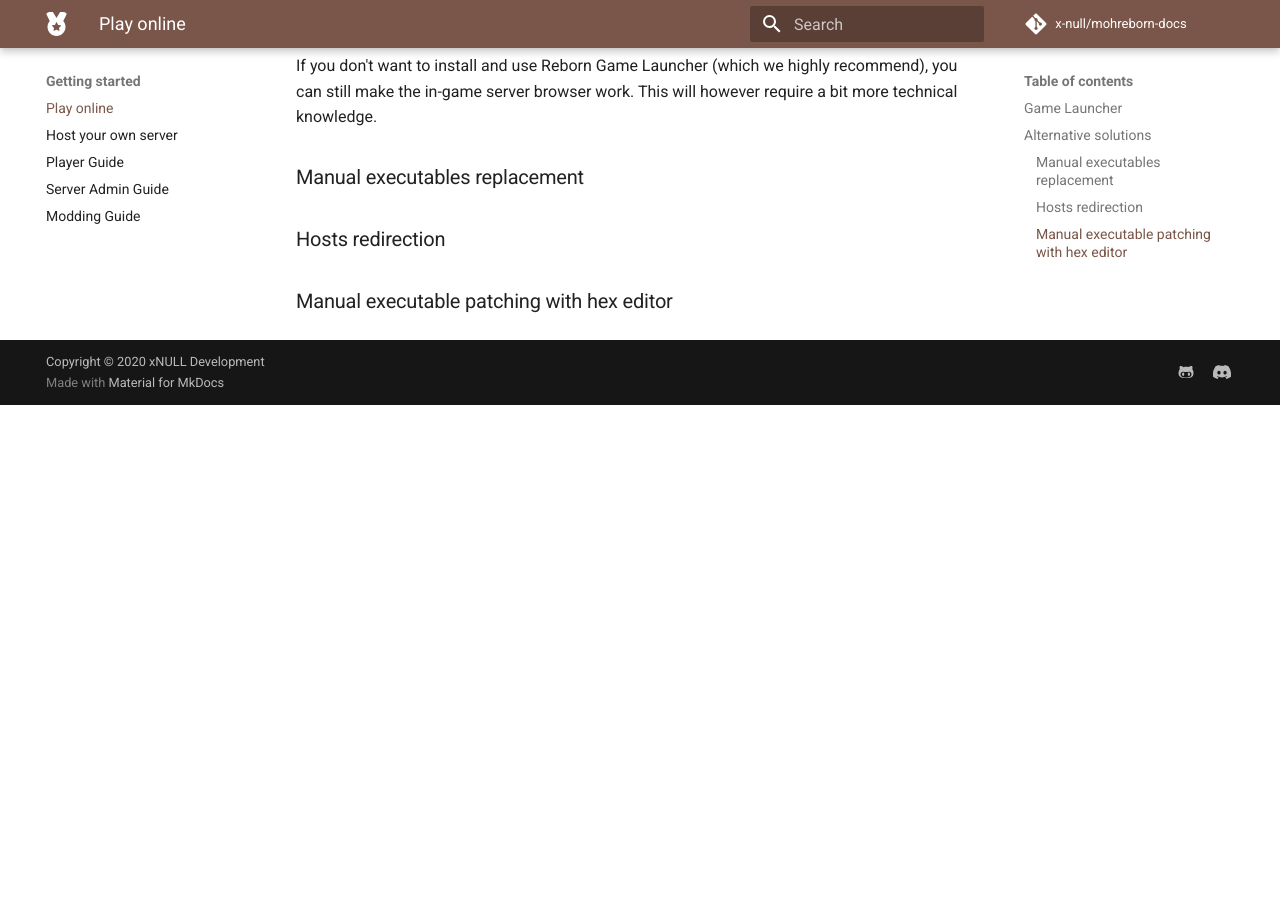
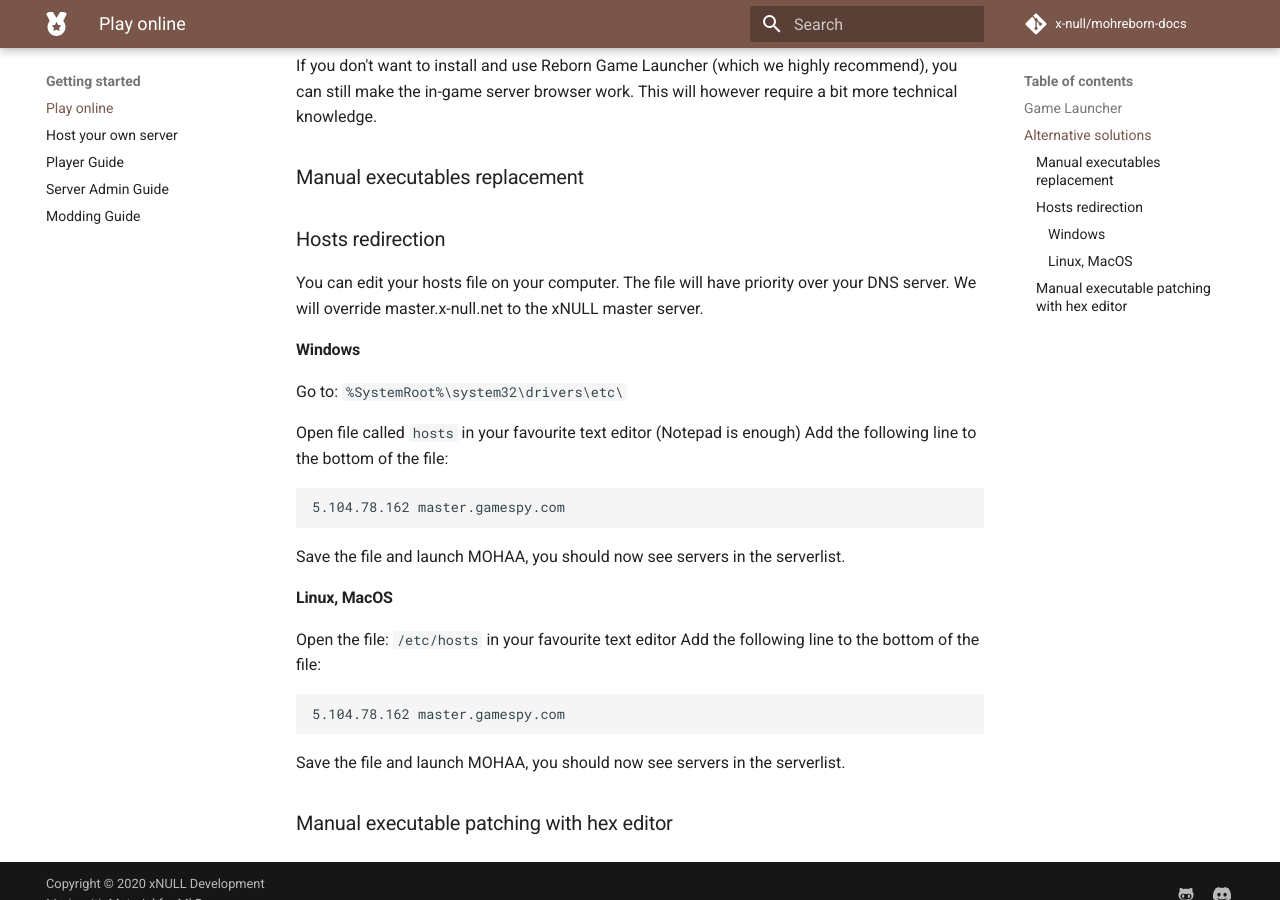
Before and after one commit to x-null/mohreborn-docs, an MkDocs documentation site: the page built from docs/getting-started/play-online.md, in a window 1280 px wide and 900 px high, scrolled down 833 px. Built offline with MkDocs 1.6.1 and Material for MkDocs 9.7.7, drawn with Linux system fonts in a browser that asks for light colours; comment, search, counter and statistics services are not loaded; before the commit the page ends 1238 px from its top, so only the background shows below that.

Commit message:
Add hosts file instructions

````diff
--- a/docs/getting-started/play-online.md
+++ b/docs/getting-started/play-online.md
@@ -35,4 +35,27 @@
 
 ### Hosts redirection
 
+You can edit your hosts file on your computer. The file will have priority over your DNS server.
+We will override master.x-null.net to the xNULL master server.
+
+#### Windows
+
+Go to: `%SystemRoot%\system32\drivers\etc\`
+
+Open file called `hosts` in your favourite text editor (Notepad is enough)
+Add the following line to the bottom of the file:
+```
+5.104.78.162 master.gamespy.com
+```
+Save the file and launch MOHAA, you should now see servers in the serverlist.
+
+#### Linux, MacOS
+
+Open the file: `/etc/hosts` in your favourite text editor
+Add the following line to the bottom of the file:
+```
+5.104.78.162 master.gamespy.com
+```
+Save the file and launch MOHAA, you should now see servers in the serverlist.
+
 ### Manual executable patching with hex editor
````
